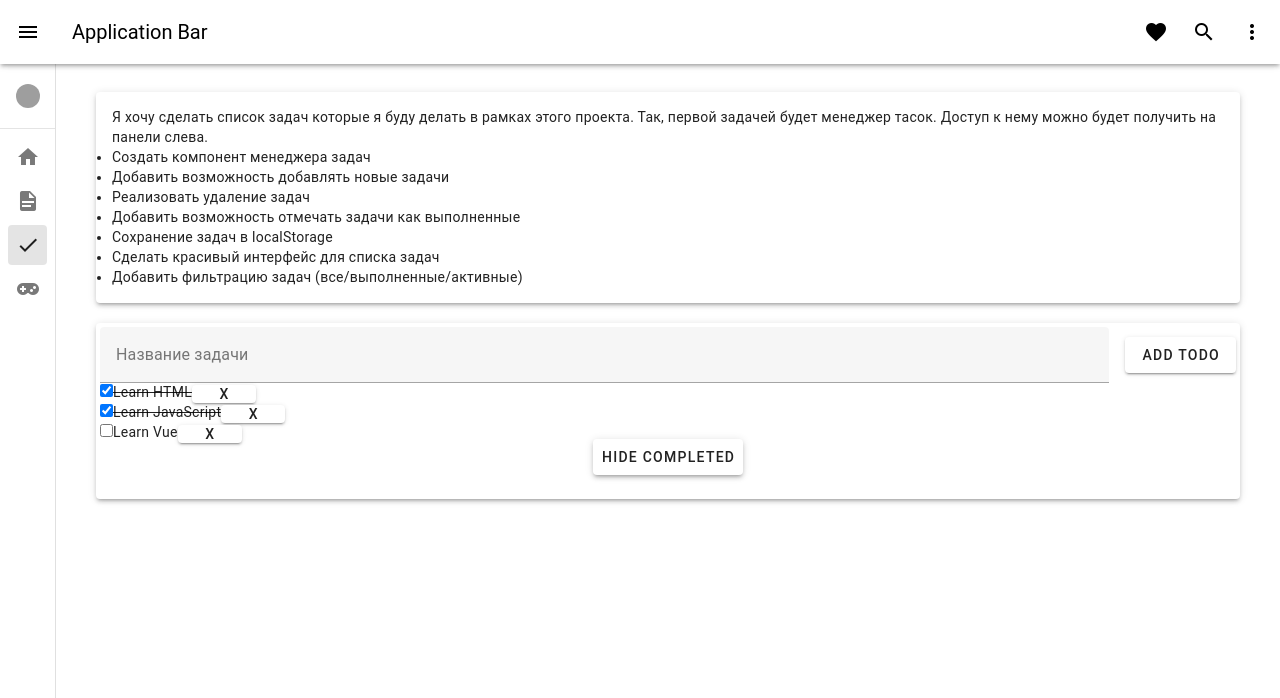
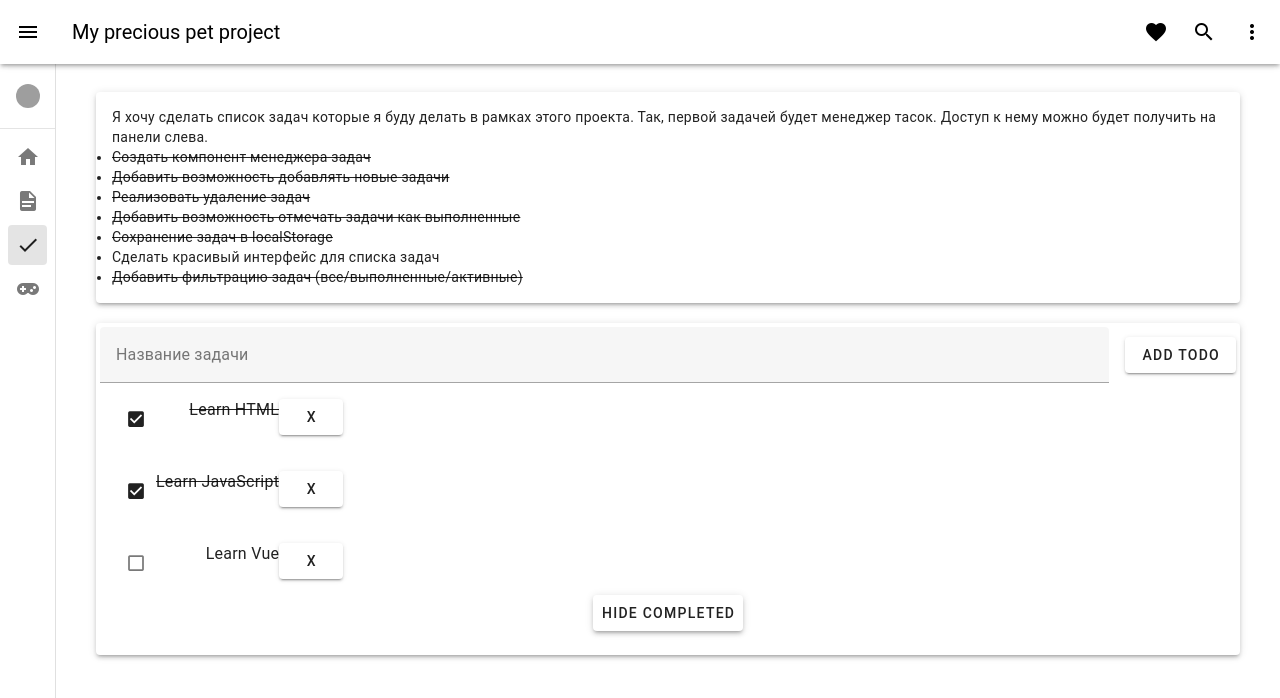
Before and after one commit to Putiversal/my-vue-app, a Vue app: page /task-manager in a window 1280 px wide. Shown: the top 698 px of the page. Built offline with nearby package versions, Linux system fonts and the light colour scheme; grey boxes are pictures that could not be loaded.

Commit message:
feat(): Todos functionally done

```diff
--- a/src/components/AppBar.vue
+++ b/src/components/AppBar.vue
@@ -4,7 +4,7 @@
       <v-app-bar-nav-icon></v-app-bar-nav-icon>
     </template>
 
-    <v-app-bar-title>Application Bar</v-app-bar-title>
+    <v-app-bar-title>My precious pet project</v-app-bar-title>
 
     <template v-slot:append>
       <AzazHeart />
--- a/src/views/TaskManagerView.vue
+++ b/src/views/TaskManagerView.vue
@@ -13,13 +13,17 @@
             можно будет получить на панели слева.
           </p>
           <ul>
-            <li>Создать компонент менеджера задач</li>
-            <li>Добавить возможность добавлять новые задачи</li>
-            <li>Реализовать удаление задач</li>
-            <li>Добавить возможность отмечать задачи как выполненные</li>
-            <li>Сохранение задач в localStorage</li>
+            <li class="done">Создать компонент менеджера задач</li>
+            <li class="done">Добавить возможность добавлять новые задачи</li>
+            <li class="done">Реализовать удаление задач</li>
+            <li class="done">
+              Добавить возможность отмечать задачи как выполненные
+            </li>
+            <li class="done">Сохранение задач в localStorage</li>
             <li>Сделать красивый интерфейс для списка задач</li>
-            <li>Добавить фильтрацию задач (все/выполненные/активные)</li>
+            <li class="done">
+              Добавить фильтрацию задач (все/выполненные/активные)
+            </li>
           </ul>
         </v-card-text>
       </v-card>
@@ -42,9 +46,17 @@
           <v-row>
             <ul>
               <li v-for="todo in filteredTodos" :key="todo.id">
-                <input type="checkbox" v-model="todo.done" />
-                <span :class="{ done: todo.done }">{{ todo.text }}</span>
-                <v-btn class="smallBtn" @click="removeTodo(todo)">X</v-btn>
+                <div class="d-flex pa-4">
+                  <v-checkbox-btn v-model="todo.done"></v-checkbox-btn>
+                  <span :class="['todo-text', { done: todo.done }]">
+                    {{ todo.text }}
+                  </span>
+                  <v-btn @click="removeTodo(todo)">X</v-btn>
+                </div>
+
+                <!-- <input type="checkbox" v-model="todo.done" />
+                <span :class="{ done: todo.done }">{{ todo.text }}</span> -->
+                <!-- <v-btn class="smallBtn" @click="removeTodo(todo)">X</v-btn> -->
               </li>
             </ul>
           </v-row>
@@ -61,7 +73,7 @@
 </template>
 
 <script setup>
-import { ref, computed } from "vue";
+import { ref, computed, onMounted, watch } from "vue";
 
 let id = 0;
 
@@ -72,6 +84,13 @@ const todos = ref([
   { id: id++, text: "Learn JavaScript", done: true },
   { id: id++, text: "Learn Vue", done: false },
 ]);
+
+onMounted(() => {
+  const saved = localStorage.getItem("todos");
+  if (saved) {
+    todos.value = JSON.parse(saved);
+  }
+});
 
 const filteredTodos = computed(() => {
   return hideCompleted.value ? todos.value.filter((t) => !t.done) : todos.value;
@@ -85,6 +104,14 @@ function addTodo() {
 function removeTodo(todo) {
   todos.value = todos.value.filter((t) => t !== todo);
 }
+
+watch(
+  todos,
+  (newVal) => {
+    localStorage.setItem("todos", JSON.stringify(newVal));
+  },
+  { deep: true }
+);
 </script>
 
 <style scoped lang="scss">
@@ -95,4 +122,17 @@ function removeTodo(todo) {
   height: 18px !important;
   width: 14px !important;
 }
+.todo-row {
+  display: flex;
+  align-items: center;
+  justify-content: space-between;
+  padding: 0 10px;
+  border-bottom: 1px solid #ccc;
+  margin-bottom: 10px;
+  list-style: none;
+  width: 240px;
+}
+.todo-text {
+  font-size: 16px;
+}
 </style>
```
Also changed, not shown: 1 other file (tests, documents, lock files or other folders).
